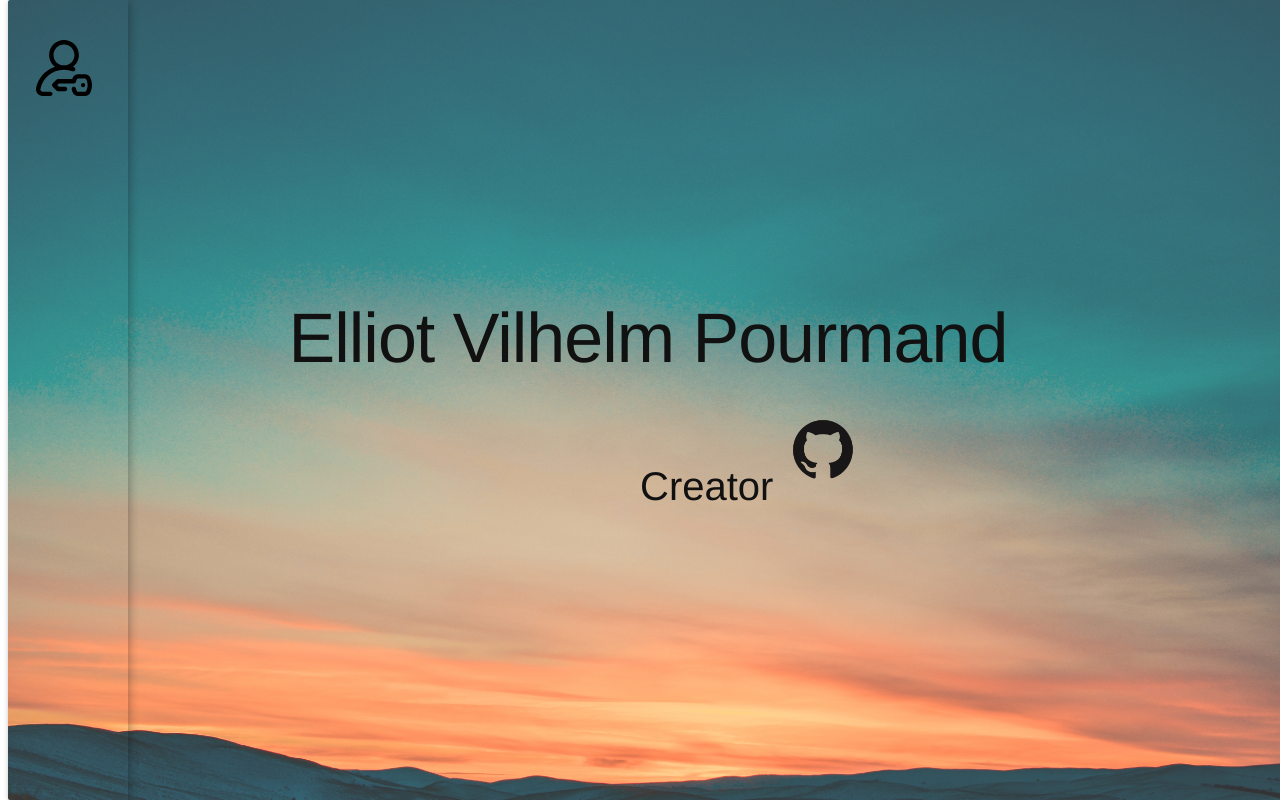
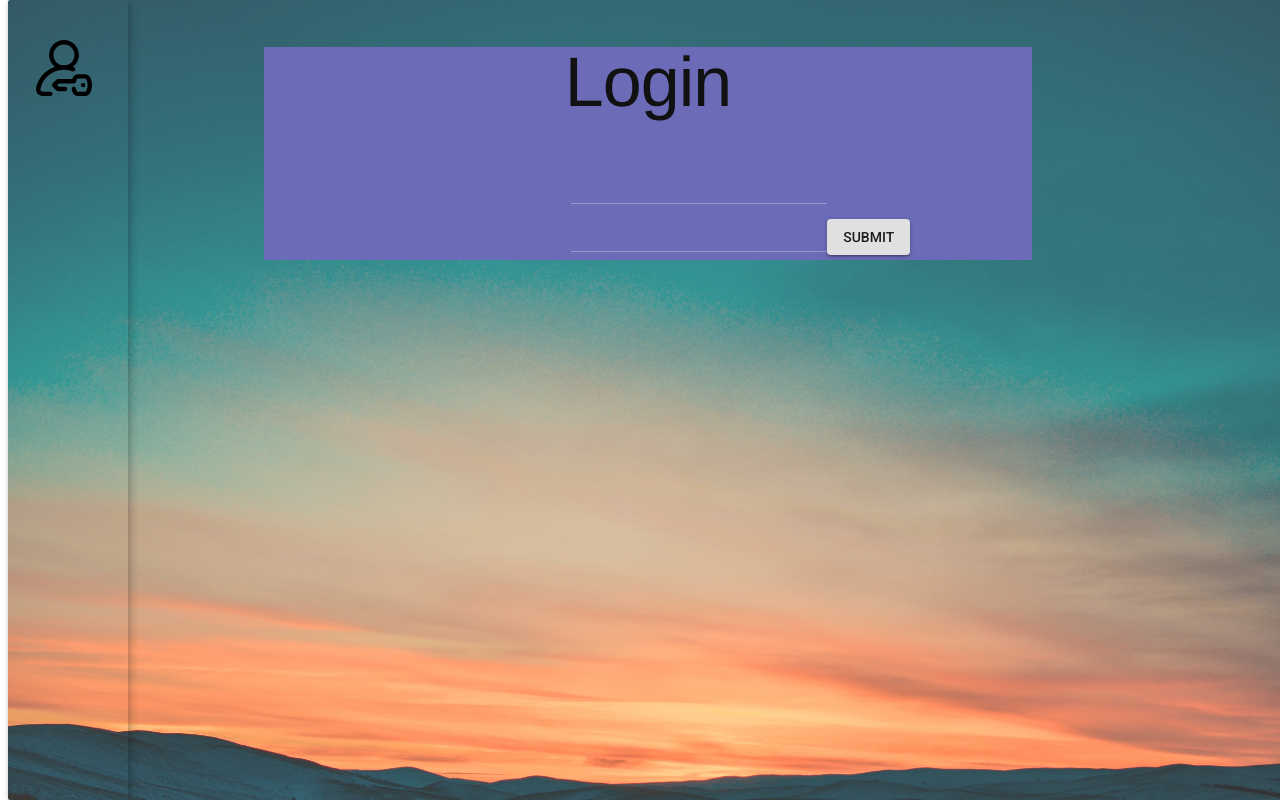
Before and after one commit to elliotvilhelm/StudyHour, a React app in the folder study_hour/: page / in a window 1280 px wide. Built offline with nearby package versions, Linux system fonts and the light colour scheme; the HTML template or start-up script is replaced by a standard one.

Commit message:
login page cleanup

```diff
--- a/study_hour/react-client/src/Components/App.jsx
+++ b/study_hour/react-client/src/Components/App.jsx
@@ -20,7 +20,7 @@ class App extends Component {
                 <link rel="stylesheet" href="https://fonts.googleapis.com/icon?family=Material+Icons" />
                 <Router history={history}>
                     <Switch>
-                        <Route exact path="/" component={HomePage}/>
+                        <Route exact path="/" component={NoAuth(Login)}/>
                         <Route exact path="/Home" component={RequireAuth(HomePage)} />
                         <Route path="/About" component={RequireAuth(About)}/>
                         <Route path="/Login" component={NoAuth(Login)}/>
--- a/study_hour/react-client/src/Components/Login.jsx
+++ b/study_hour/react-client/src/Components/Login.jsx
@@ -22,6 +22,7 @@ const styles = theme => ({
         marginLeft: '40%',
         // marginRight: theme.spacing.unit,
         width: 200,
+        background: 'blue'
     },
     dense: {
         marginTop: 19,
@@ -81,21 +82,20 @@ class Login extends Component {
 
     render () {
         const { classes } = this.props;
-        console.log(this.props);
-        // console.log(this.state);
         return (
             <div>
                 <SideBar/>
                 <Paper className='paper'>
                     <div className='login-div'>
-                        <h1>YOU WANNA LOGIN??</h1>
+                        <h1>Login</h1>
+                        <form>
                         <TextField
                             id="standard-email"
                             label="Email"
                             className={classes.textField}
                             onChange={this.handleChangeUserName}
+                            autoComplete="username"
                         />
-                        <br/>
                         <TextField
                             id="standard-password-input"
                             label="Password"
@@ -109,6 +109,7 @@ class Login extends Component {
                                 onClick={this.handleSubmit}>
                             Submit
                         </Button>
+                        </form>
                     </div>
                 </Paper>
             </div>
--- a/study_hour/react-client/src/styles/style.css
+++ b/study_hour/react-client/src/styles/style.css
@@ -319,4 +319,6 @@ tr:nth-child(even) {
 
 .login-div {
     margin: 0 auto;
+    background: #6b6bb8;
+    width: 60%;
 }
```
